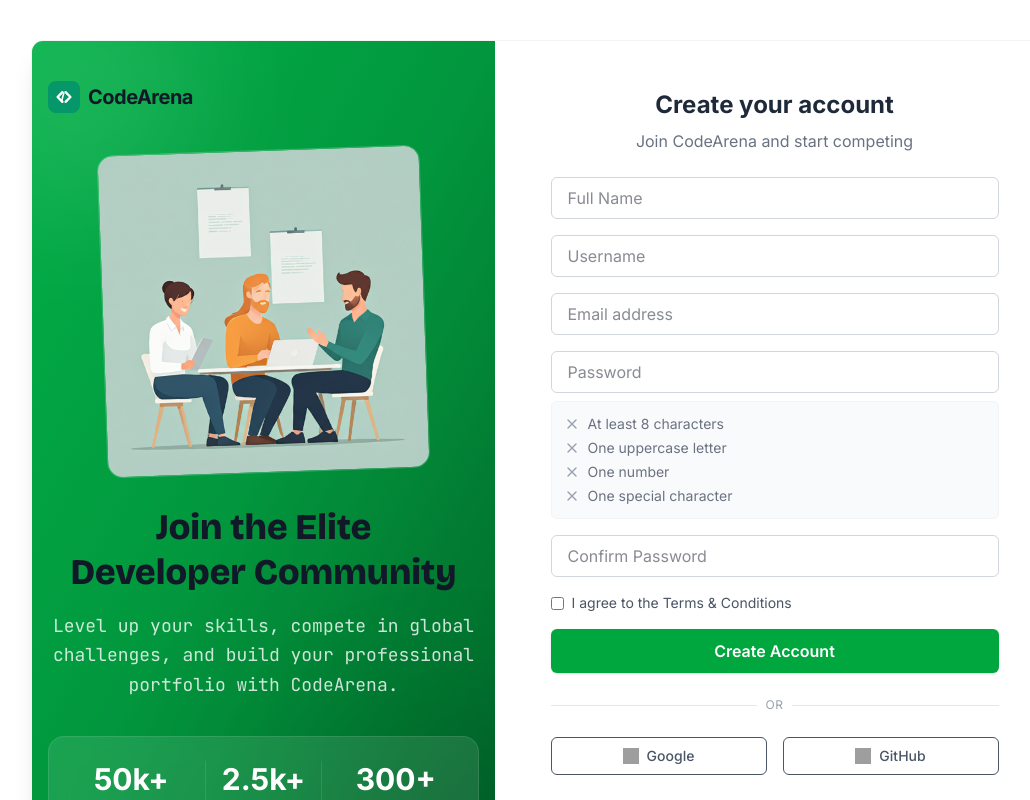
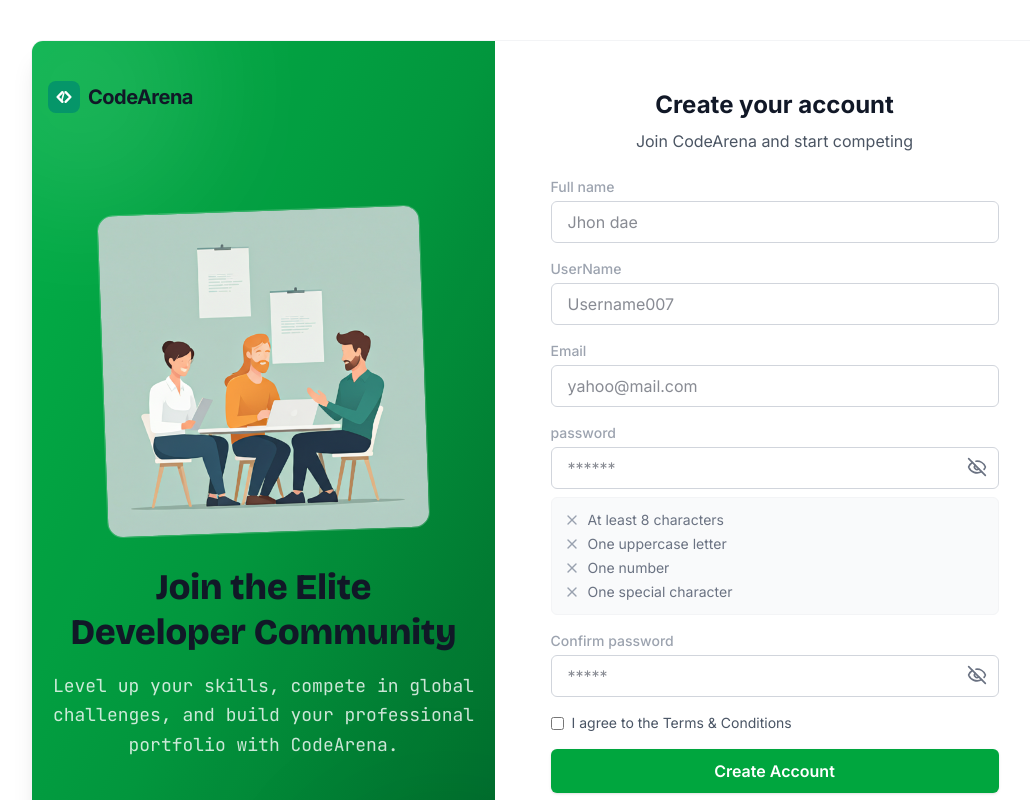
Before and after one commit to Arafat-Shalehin/CodeArena, a Next.js app: page /register in a window 1280 px wide. Shown: the top 800 px of the page, without its empty margins (97-1127 px from the left). Built offline with nearby package versions, Linux system fonts and the light colour scheme; grey boxes are pictures that could not be loaded.

Commit message:
register page showPasswprd functionality and some color correction

```diff
--- a/src/app/register/page.jsx
+++ b/src/app/register/page.jsx
@@ -1,11 +1,14 @@
 "use client";
 
 import { useForm } from "react-hook-form";
-import { Check, X } from "lucide-react";
+import { Check, Eye, EyeOff, X } from "lucide-react";
 import Link from "next/link";
 import RegisterAside from "@/components/layout/RegisterAside";
+import { useState } from "react";
 
 export default function SignUpPage() {
+  const [showPassword, setShowPassword] = useState(false);
+
   const {
     register,
     handleSubmit,
@@ -52,7 +55,7 @@ export default function SignUpPage() {
 
   return (
     <div className="min-h-screen flex items-center justify-center py-10 px-4">
-      {/*Registation page container Container */}
+      {/*Registation page container */}
 
       <div className="bg-white w-full max-w-5xl rounded-xl shadow-xl flex flex-col md:flex-row items-stretch overflow-hidden border border-gray-100">
         {/* Left Side: Aside  */}
@@ -63,19 +66,22 @@ export default function SignUpPage() {
         {/* Right Side :form */}
         <div className="flex-1 p-8 md:p-12 flex flex-col justify-center bg-white">
           <div className="max-w-md mx-auto w-full">
-            <h2 className="text-2xl font-bold text-gray-800 text-center mb-2">
+            <h2 className="text-2xl font-bold  text-text-primary text-center mb-2">
               Create your account
             </h2>
-            <p className="text-center text-gray-500 mb-6">
+            <p className="text-center mb-6 text-text-secondary">
               Join CodeArena and start competing
             </p>
 
             <form onSubmit={handleSubmit(onSubmit)} className="space-y-4">
               {/* Full Name */}
               <div>
+                <label className="block text-sm font-medium text-text-muted mb-1">
+                  Full name
+                </label>
                 <input
                   type="text"
-                  placeholder="Full Name"
+                  placeholder="Jhon dae"
                   className={inputStyle}
                   {...register("fullName", {
                     required: "Full name is required",
@@ -90,9 +96,12 @@ export default function SignUpPage() {
 
               {/* Username */}
               <div>
+                <label className="block text-sm font-medium text-text-muted mb-1">
+                  UserName
+                </label>
                 <input
                   type="text"
-                  placeholder="Username"
+                  placeholder="Username007"
                   className={inputStyle}
                   {...register("username", {
                     required: "Username is required",
@@ -107,9 +116,12 @@ export default function SignUpPage() {
 
               {/* Email */}
               <div>
+                <label className="block text-sm font-medium text-text-muted mb-1">
+                  Email
+                </label>
                 <input
                   type="email"
-                  placeholder="Email address"
+                  placeholder="yahoo@mail.com"
                   className={inputStyle}
                   {...register("email", {
                     required: "Email is required",
@@ -125,14 +137,33 @@ export default function SignUpPage() {
 
               {/* Password */}
               <div>
+                <label className="block text-sm font-medium text-text-muted mb-1">
+                  password
+                </label>
+                <div className="relative">
+                  {" "}
                   <input
-                  type="password"
-                  placeholder="Password"
+                    type={showPassword ? "text" : "password"}
+                    placeholder="******"
                     className={inputStyle}
                     {...register("password", {
                       required: "Password is required",
                     })}
-                />
+                  />{" "}
+                  <span
+                    onClick={() => setShowPassword(!showPassword)}
+                    className="absolute right-3 top-2.5 overflow-hidden cursor-pointer text-gray-500 hover:text-gray-700"
+                    role="button"
+                    tabIndex={0}
+                    onKeyDown={(e) => {
+                      if (e.key === "Enter" || e.key === " ") {
+                        setShowPassword(!showPassword);
+                      }
+                    }}
+                  >
+                    {showPassword ? <Eye size={20} /> : <EyeOff size={20} />}
+                  </span>
+                </div>
                 <div className="bg-gray-50 p-3 rounded-md space-y-1 mt-2 border border-gray-100">
                   <RuleItem
                     label="At least 8 characters"
@@ -152,16 +183,34 @@ export default function SignUpPage() {
 
               {/* Confirm Password */}
               <div>
+                <label className="block text-sm font-medium text-text-muted mb-1">
+                  Confirm password
+                </label>
+                <div className="relative">
                   <input
-                  type="password"
-                  placeholder="Confirm Password"
+                    type={showPassword ? "text" : "password"}
+                    placeholder="*****"
                     className={inputStyle}
                     {...register("confirmPassword", {
                       required: "Please confirm password",
                       validate: (value) =>
                         value === password || "Passwords do not match",
                     })}
-                />
+                  />{" "}
+                  <span
+                    onClick={() => setShowPassword(!showPassword)}
+                    className="absolute right-3 top-2.5 overflow-hidden cursor-pointer text-gray-500 hover:text-gray-700"
+                    role="button"
+                    tabIndex={0}
+                    onKeyDown={(e) => {
+                      if (e.key === "Enter" || e.key === " ") {
+                        setShowPassword(!showPassword);
+                      }
+                    }}
+                  >
+                    {showPassword ? <Eye size={20} /> : <EyeOff size={20} />}
+                  </span>
+                </div>
                 {errors.confirmPassword && (
                   <p className="text-red-500 text-xs mt-1">
                     {errors.confirmPassword.message}
```
Lines whose indentation alone changed are shown as unchanged.
